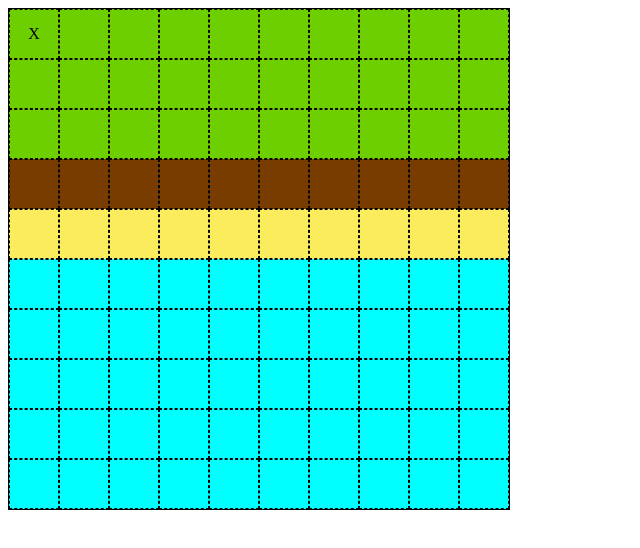
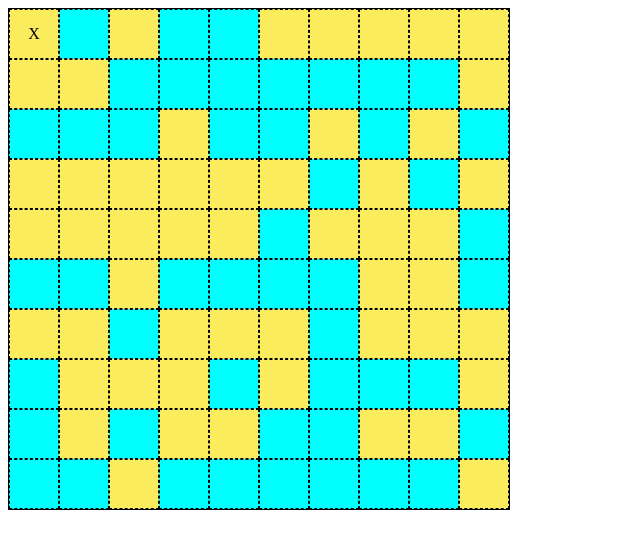
Before and after one commit to Walendemar/simple-sandbox, a React app in the folder site/: page / in a window 1280 px wide. Shown: the top 548 px of the page, without its empty margins (0-640 px from the left). Built offline with nearby package versions, Linux system fonts and the light colour scheme.

Commit message:
#6 adding simple biome generation

```diff
--- a/site/src/components/Cell/index.js
+++ b/site/src/components/Cell/index.js
@@ -3,13 +3,10 @@ import clsx from 'clsx';
 
 import styles from './Cell.module.css';
 
-const Cell = memo(({ isPlaced, id }) => {
+const Cell = memo(({ id, biome, isPlaced }) => {
     const biomeClassName = clsx(
         styles.root,
-        id < 30 && styles.grass,
-        id > 29 && id < 40 && styles.earth,
-        id > 39 && id < 50 && styles.sand,
-        id > 49 && styles.water
+        styles[biome]
     );
 
     return (
--- a/site/src/components/Field/index.js
+++ b/site/src/components/Field/index.js
@@ -1,7 +1,24 @@
+import { useCallback, useEffect, useMemo, useRef, useState } from 'react';
+import randomNumber from '@utilities/randomNumber';
+
 import Cell from '@components/Cell';
-import { useCallback, useEffect, useMemo, useRef, useState } from 'react';
 
 import styles from './Field.module.css';
+
+
+const CELL = {
+    id: undefined,
+    biome: undefined,
+    x: undefined,
+    y: undefined
+};
+
+const BIOMES = [
+    'water',
+    'sand',
+    'earth',
+    'grass',
+];
 
 const ARRAY_OF_FIELD = [];
 ARRAY_OF_FIELD.length = 100;
@@ -56,9 +73,10 @@ const Field = () => {
         <div className={styles.root}>
             {ARRAY_OF_FIELD.map( (item, index) => {
                 const isPlaced = objPos.id  === index;
+                const biome = useMemo(() => index === 0 ? 'sand' : BIOMES[randomNumber(2)], []);
 
                 return (
-                    <Cell key={index} id={index} isPlaced={isPlaced}/>
+                    <Cell key={index} id={index} biome={biome} isPlaced={isPlaced}/>
                 );
         })}
         </div>
```
